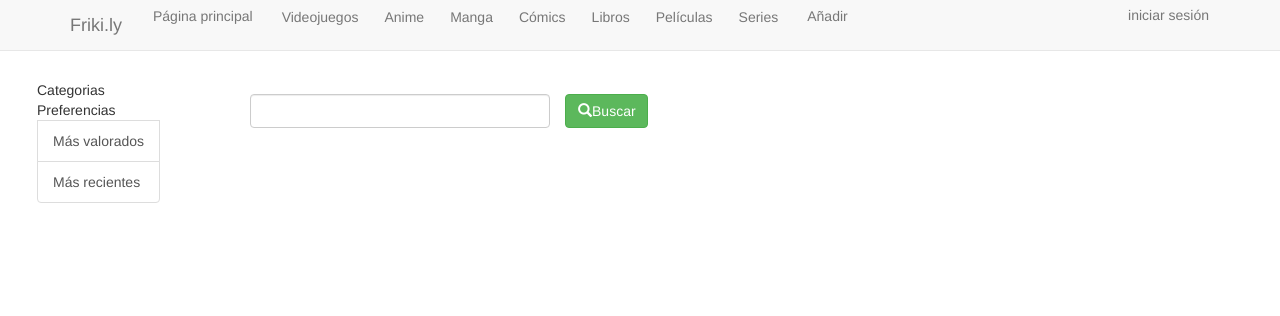
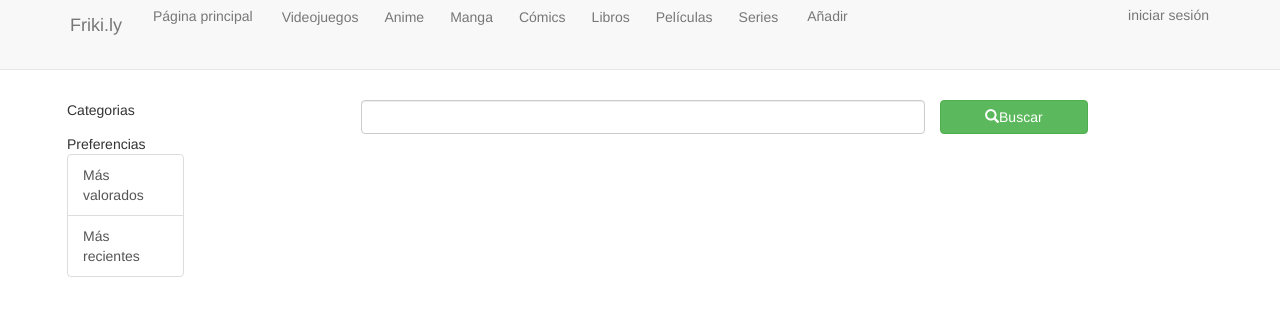
Before and after one commit to omartoxic/frikily, a PHP site: page /lista.php in a window 1280 px wide. Shown: the top 316 px of the page. Run offline with PHP 8.4, Linux system fonts and the light colour scheme; data comes from the database, SQL or seed files in the repository; data that the repository does not hold is empty; some libraries are stand-ins or nearby versions.

Commit message:
mejoras en el estilo

```diff
--- a/estilo-plantilla.css
+++ b/estilo-plantilla.css
@@ -27,7 +27,24 @@
 }
 .articulos
 {
-  margin-left: 180px;
+  margin-left: -10%;
+  width:120%;
+}
+.objeto
+{
+  margin-right:2%;
+}
+.objetos
+{
+  margin-top:-54%;
+}
+.objetosbis
+{
+  margin-top:-25%;
+}
+.preferencias
+{
+  margin-top:12%;
 }
 .navbar,.navbar-nav>li
 {
@@ -90,6 +107,10 @@ pre
   word-break: keep-all;
   word-wrap: break-word;
 }
+.navbar,.navbar-default
+{
+  height:70px;
+}
 .item
 {
 	margin:0px 0px;
--- a/lista.php
+++ b/lista.php
@@ -78,7 +78,7 @@
 							{
 								echo "<li><a href='notificaciones.php'><i class='fa fa-envelope fa-2x faa-flash animated faa-slow' style='color:#58ACFA'></i></a></li>";
 								echo "<li class='usuario'><a href='modificarDatos.php'>";
-								echo "<img class='imagen-usu img-rounded' src=imagenesusuarios/".$_SESSION['imgusu'].">";
+								echo "<img class='imagen-usu img-rounded' comodin=".rand(1,1000)." src=imagenesusuarios/".$_SESSION['imgusu'].">";
 								echo $_SESSION['usuario'];
 								echo "<form action='index.php' method='post'><input type='submit' id='cerrarSesion' class='btn btn-link' name='action' value='Cerrar sesión'></form></a></li>";
 							}
@@ -89,58 +89,62 @@
 		</div>
 		<div class="navbar navbar-default arriba"></div>
 		<div class="container">
-			<div class="row">
+			<div class="col-md-2">
 				<div class="list-group secciones" id="secciones">
-					Categorias
+					<form action='lista.php' method='post'>
 						<?php
 							$categorias=$conex->consult("SELECT DISTINCT g.genero FROM general g, ".$_POST['ver']." t WHERE g.codigo = t.codigo");
-
-					echo "<form action='lista.php' method='post'>";
+							echo "<div>Categorias";
 								foreach ($categorias as $fila){
 									echo '<button type="submit" name="categoria" value="'.$fila[0].'" class="list-group-item">'.$fila[0].'</button>';
 								}
 							echo "<input type='hidden' name='ver' value='".$_POST['ver']."'>";
 
-
+							echo "</div><div class='preferencias'>";
 							echo "Preferencias";
 							echo '<button type="submit" name="pref" value="valorado" class="list-group-item">Más valorados</button>';
 							if(isset($_SESSION['codigo'])){
 								echo '<button type="submit" name="pref" value="lista" class="list-group-item">Mi Lista</button>';
 							}
 							echo '<button type="submit" name="pref" value="recientes" class="list-group-item">Más recientes</button>';
-					echo "</form>";
+							echo "</div>";
 						?>
+					</form>
 				</div>
-				<div class='articulos'>
-					<form action='lista.php' method='post'>
+			</div>
+			<div class='col-md-10'>
+				<div class='articulos container'>
+					<div class='row'>
+						<form action='index.php' method='post'>
 							<?php
 								echo "<input type='hidden' name='ver' value='".$_POST['ver']."'>";
 							?>
-						<span class=''>
-							<span class='col-md-4'>
+							<span class='col-md-10'>
+								<span class='col-md-8 col-md-offset-2'>
 									<input type='text' class='form-control' name='search'>
 								</span>
-							<button class='col-md-1 btn btn-success' type='submit'><i class='glyphicon glyphicon-search'></i>Buscar</button>
+								<button class='col-md-2 btn btn-success' type='submit'><i class='glyphicon glyphicon-search'></i>Buscar</button>
 							</span>
 						</form>
-					<br>
-					<br>
-
+					</div>
+					<div class='row objetosbis'>
 					<?php
-						echo '<form action="'.$_POST['ver'].'_plantilla.php" method="post" id="items" class="row">';
-
 						foreach($list as $array)
 						{
+							echo '<div class="col-md-2  objeto">';
+							echo '<form action="'.$_POST['ver'].'_plantilla.php" method="post" id="items" class="row">';
 							echo '<button type="submit" name="item" value="'.$array[0].'" class="btn btn-link col-xs-2">';
 							echo "<p class='item'>";
 							echo "<img class='imagen-articulo img-responsive img-rounded' src='imagenes/".$array[3].".jpg'>";
 							echo "<span class='bold'>".$array[1]."</span>";
 							echo "</p>";
 							echo "</button>";
+							echo "</form>";
+							echo "</div>";
 						}
 						$conex->close();
 					?>
-					</form>
+
 				</div>
 			</div>
 		</div>
```
Also changed, not shown: anime_plantilla.php (+8 -3 lines), comics_plantilla.php (+8 -3 lines), index.php (+21 -13 lines), libros_plantilla.php (+8 -3 lines), manga_plantilla.php (+8 -3 lines), peliculas_plantilla.php (+10 -4 lines), series_plantilla.php (+8 -3 lines). Lines whose indentation alone changed are shown as unchanged.
